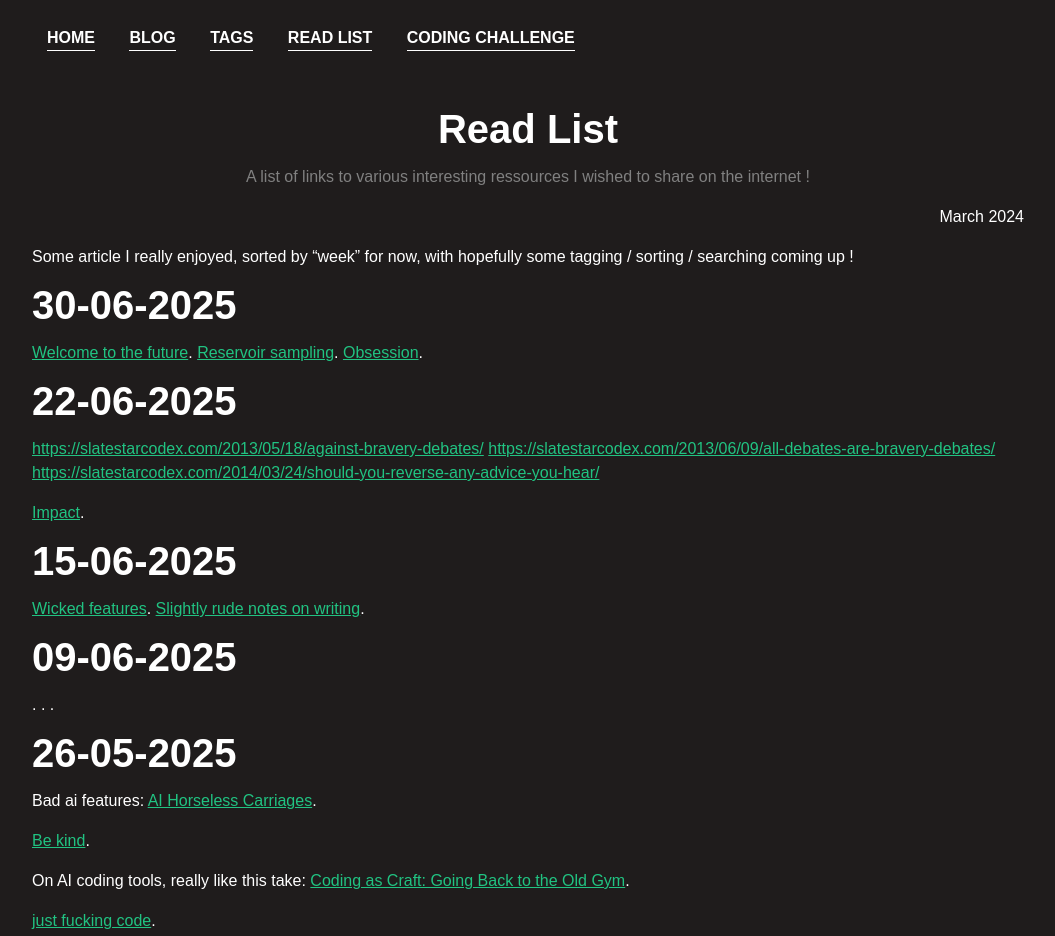
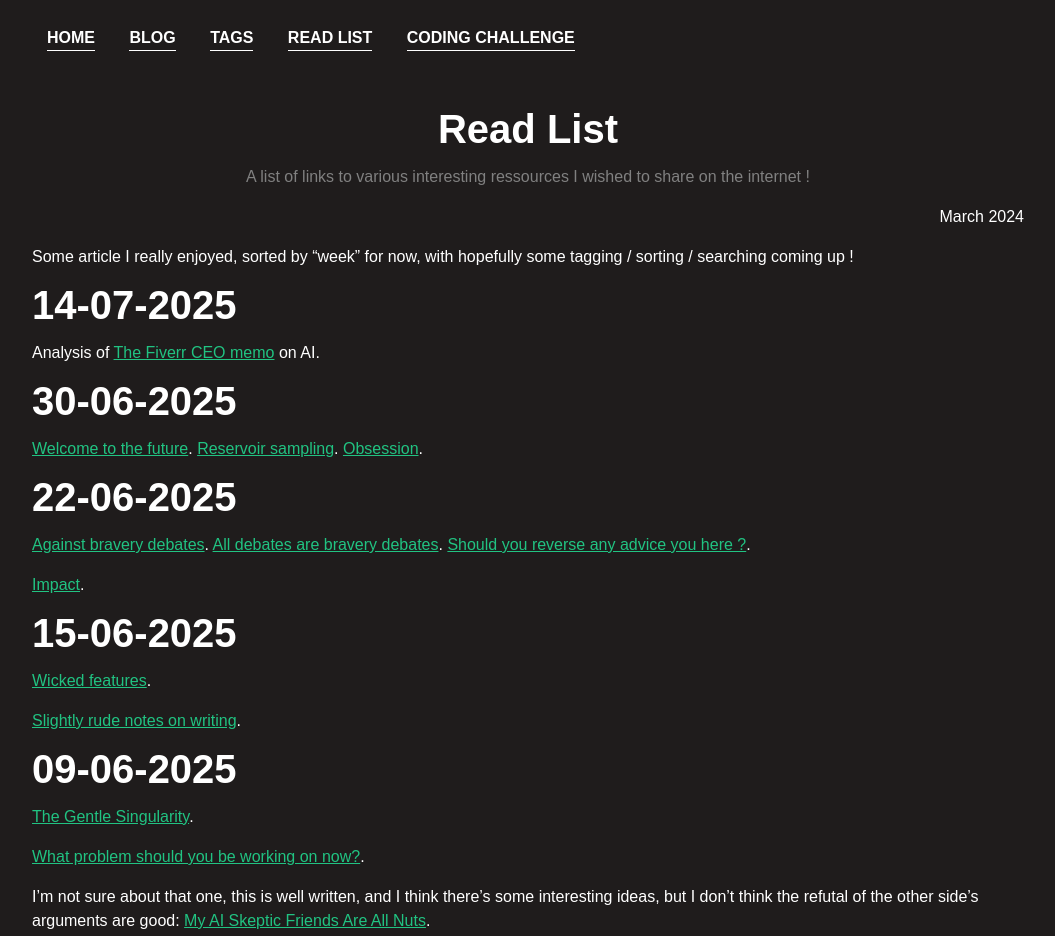
Before and after one commit to Krayorn/blog, an Astro site: page /read-list in a window 1280 px wide. Shown: the top 936 px of the page, without its empty margins (112-1167 px from the left). Built offline with nearby package versions, Linux system fonts and the light colour scheme; Astro itself is replaced by a stand-in of ours.

Commit message:
read list

```diff
--- a/src/pages/read-list.md
+++ b/src/pages/read-list.md
@@ -9,7 +9,9 @@ tags: []
 
 Some article I really enjoyed, sorted by "week" for now, with hopefully some tagging / sorting / searching coming up !
 
-<!-- # 07-07-2025 -->
+# 14-07-2025
+
+Analysis of [The Fiverr CEO memo](https://substack.com/@itssophieschoice/note/c-115766170) on AI.
 
 # 30-06-2025
 
@@ -19,22 +21,25 @@ Some article I really enjoyed, sorted by "week" for now, with hopefully some tag
 
 # 22-06-2025
 
-https://slatestarcodex.com/2013/05/18/against-bravery-debates/
-https://slatestarcodex.com/2013/06/09/all-debates-are-bravery-debates/
-https://slatestarcodex.com/2014/03/24/should-you-reverse-any-advice-you-hear/
+[Against bravery debates](https://slatestarcodex.com/2013/05/18/against-bravery-debates/).
+[All debates are bravery debates](https://slatestarcodex.com/2013/06/09/all-debates-are-bravery-debates/).
+[Should you reverse any advice you here ?](https://slatestarcodex.com/2014/03/24/should-you-reverse-any-advice-you-hear/).
 
 [Impact](https://www.benkuhn.net/impact/).
 
 # 15-06-2025
 
 [Wicked features](https://www.seangoedecke.com/wicked-features/).
+
 [Slightly rude notes on writing](https://www.experimental-history.com/p/28-slightly-rude-notes-on-writing).
 
 # 09-06-2025
 
-[](https://blog.samaltman.com/the-gentle-singularity).
-[](https://fly.io/blog/youre-all-nuts/).
-[](https://www.henrikkarlsson.xyz/p/problem-selection?utm_source=profile&utm_medium=reader2).
+[The Gentle Singularity](https://blog.samaltman.com/the-gentle-singularity).
+
+[What problem should you be working on now?](https://www.henrikkarlsson.xyz/p/problem-selection?utm_source=profile&utm_medium=reader2).
+
+I'm not sure about that one, this is well written, and I think there's some interesting ideas, but I don't think the refutal of the other side's arguments are good: [My AI Skeptic Friends Are All Nuts](https://fly.io/blog/youre-all-nuts/).
 
 # 26-05-2025
 
```
